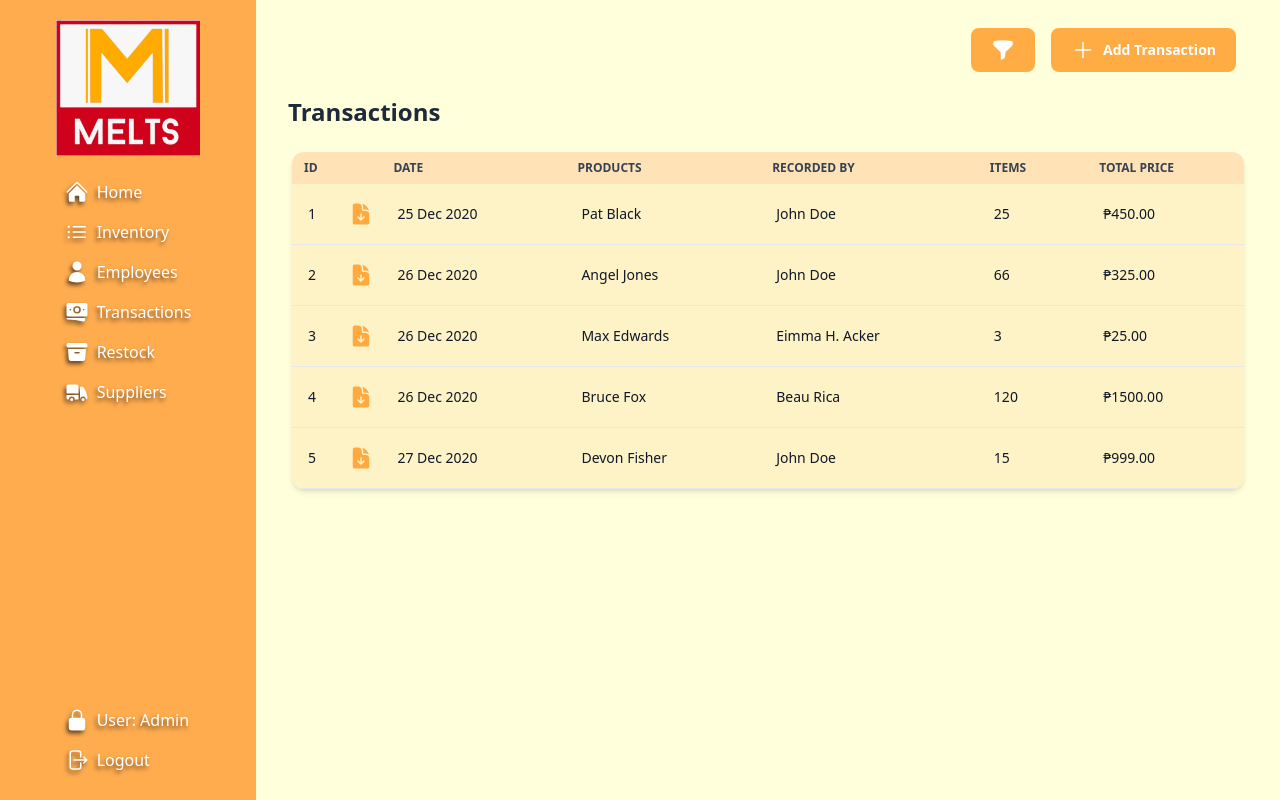
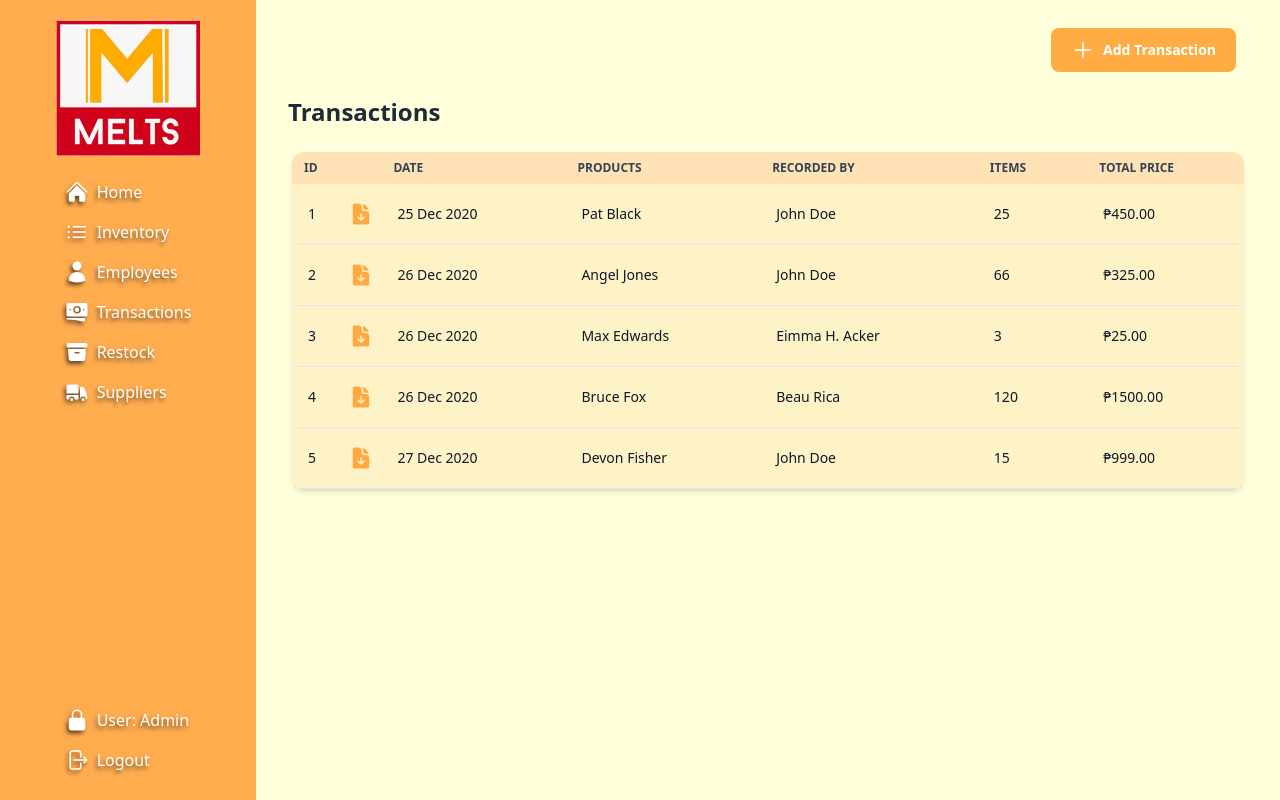
Before and after one commit to rcSabucido/melts-inventory, a React (Vite) app: page /transaction in a window 1280 px wide. Built offline with nearby package versions, Linux system fonts and the light colour scheme.

Commit message:
#30 Remove filter button

```diff
--- a/src/pages/Transaction.jsx
+++ b/src/pages/Transaction.jsx
@@ -2,7 +2,7 @@ import Sidebar from '../components/Sidebar.jsx';
 import Button from '../components/Button.jsx';
 import Transactiontable from '../components/TransactionsTable.jsx';
 import { useNavigate } from 'react-router-dom';
-import { FunnelIcon, PlusIcon } from '@heroicons/react/24/solid';
+import { PlusIcon } from '@heroicons/react/24/solid';
 
 const TransactionPage = () => {
   const navigate = useNavigate();
@@ -59,9 +59,6 @@ const TransactionPage = () => {
         <Sidebar />
         <main className="flex-col p-4 bg-[#ffffdb] w-full">
           <div className='flex justify-end mx-5 my-3 gap-2'>
-            <Button>
-              <FunnelIcon className="h-6 w-6" />
-            </Button>
             <Button onClick={handleTransactionChoice}>
               <PlusIcon className="h-6 w-6" />
               Add Transaction
```
